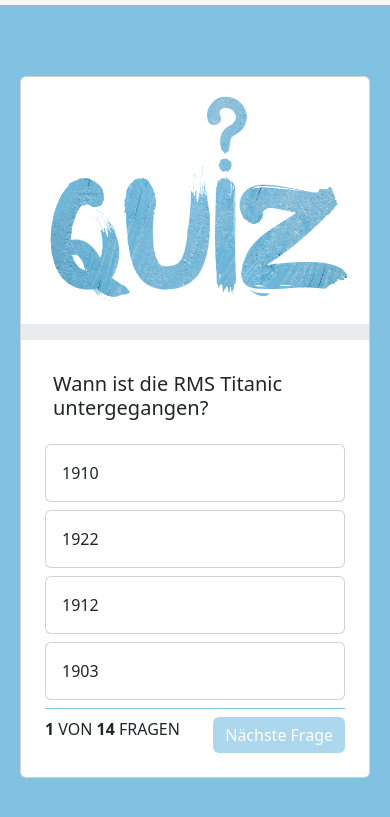
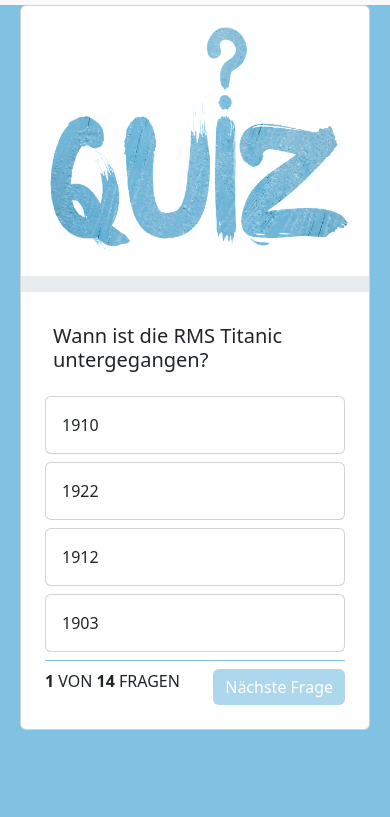
Before and after one commit to NicolausFeldtmann/QuizApp, a plain HTML site: page index.html in a window 390 px wide. Shown: the part 45-862 px from the top of the page. Drawn offline with nearby package versions, Linux system fonts and the light colour scheme.

Commit message:
fixedMobil

```diff
--- a/style.css
+++ b/style.css
@@ -69,3 +69,13 @@
     justify-content: center;
     margin-top: 8px;
 }
+
+@media (max-width: 530px) {
+    .card-img-top{
+        height: 270px;
+    }
+
+    .container{
+        min-height: 0;
+    }
+}
```
